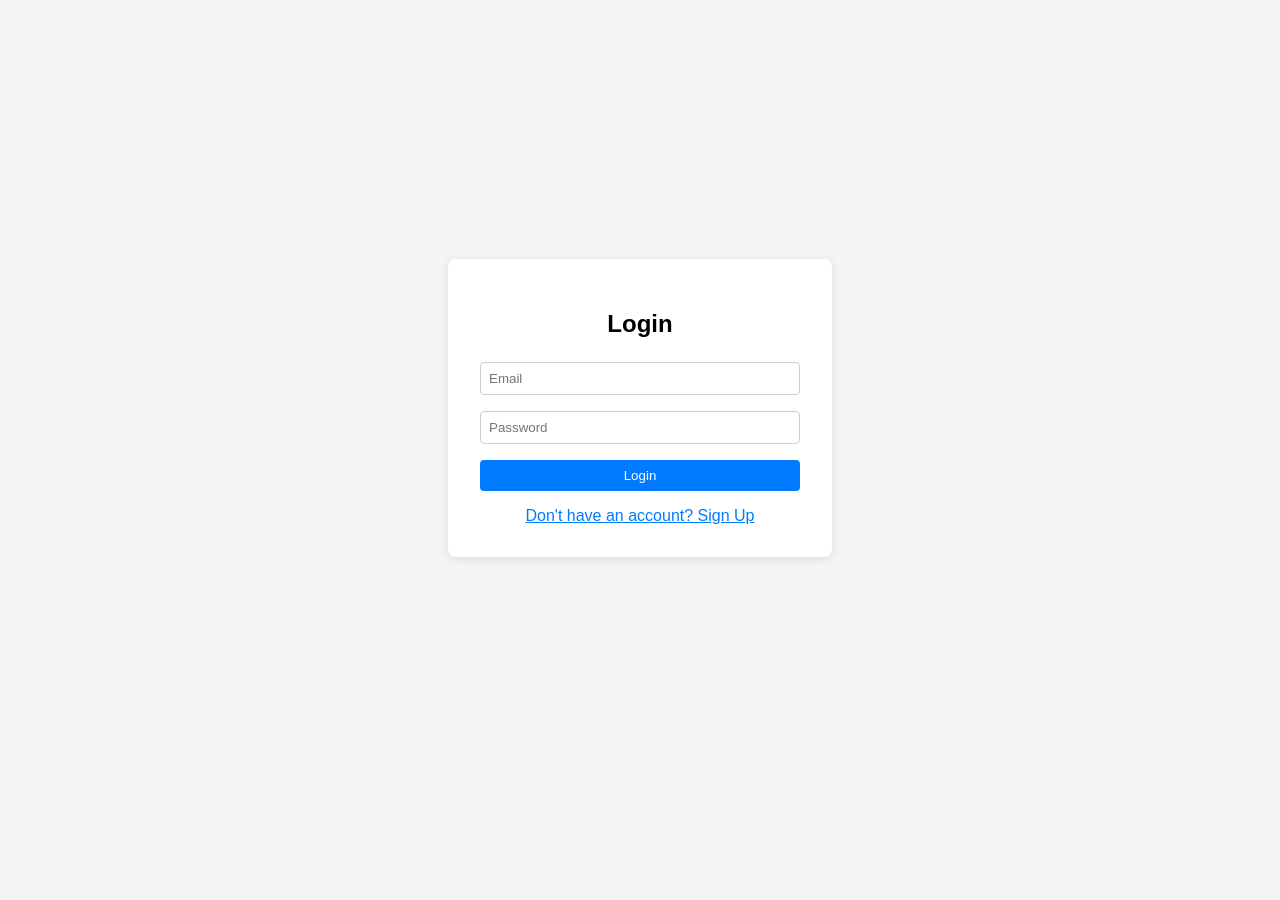
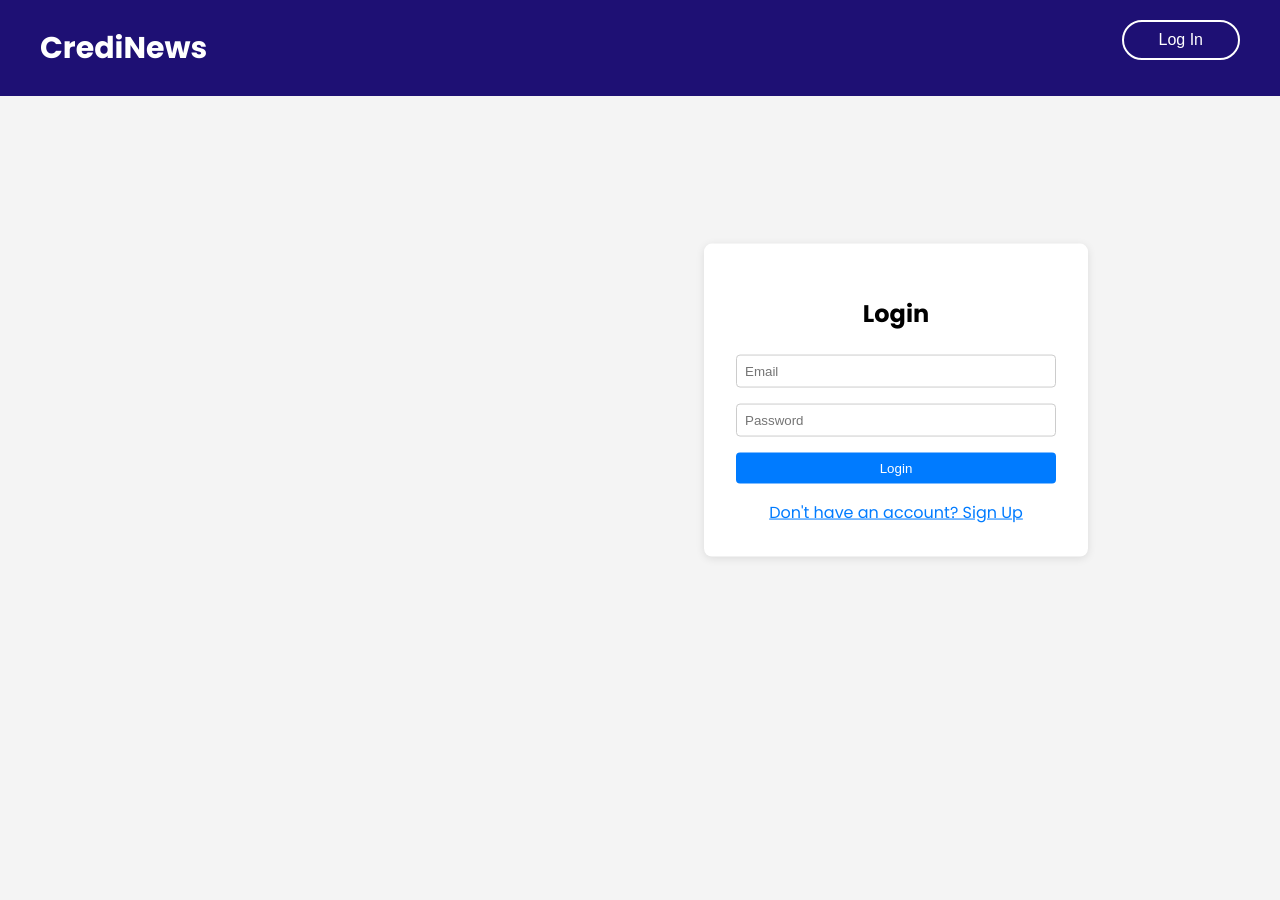
Before and after one commit to MojicaMhace/CrediNews, a PHP site: page / in a window 1280 px wide. Before the commit the page ends 559 px from the top, so only its background shows below. Run offline with PHP 8.4, Linux system fonts and the light colour scheme.

Commit message:
Add index.php and update styles

```diff
--- /dev/null
+++ b/index.php
@@ -0,0 +1,69 @@
+<?php
+$host = 'localhost';
+$dbname = 'credinews_db';
+$username = 'root';
+$password = '';
+
+try {
+    $pdo = new PDO("mysql:host=$host;dbname=$dbname", $username, $password);
+    $pdo->setAttribute(PDO::ATTR_ERRMODE, PDO::ERRMODE_EXCEPTION);
+} catch (PDOException $e) {
+    die("Connection failed: " . $e->getMessage());
+}
+?>
+
+<!DOCTYPE html>
+<html lang="en">
+<head>
+    <meta charset="UTF-8">
+    <meta name="viewport" content="width=device-width, initial-scale=1.0">
+    <title>CrediNews - Login & Sign Up</title>
+    <link rel="stylesheet" href="style.css">
+    <link href="https://fonts.googleapis.com/css2?family=Poppins:wght@400;500;600;700&display=swap" rel="stylesheet">
+</head>
+<body>
+    <header>
+        <div class="header-container">
+            <a href="#" class="logo">CrediNews</a>
+            <div class="user-auth">
+                <button type="button" class="login-btn-modal">Log In</button>
+            </div>
+        </div>
+    </header>
+    <div class="container">
+        <!-- Login Form -->
+        <div id="login-form">
+            <h2>Login</h2>
+            <form>
+                <input type="email" placeholder="Email" required>
+                <input type="password" placeholder="Password" required>
+                <button type="submit">Login</button>
+            </form>
+            <div class="toggle-link" onclick="showSignUp()">Don't have an account? Sign Up</div>
+        </div>
+        </header>
+
+        <!-- Sign Up Form -->
+        <div id="signup-form" style="display:none;">
+            <h2>Sign Up</h2>
+            <form>
+                <input type="text" placeholder="Username" required>
+                <input type="email" placeholder="Email" required>
+                <input type="password" placeholder="Password" required>
+                <button type="submit">Sign Up</button>
+            </form>
+            <div class="toggle-link" onclick="showLogin()">Already have an account? Login</div>
+        </div>
+    </div>
+    <script>
+        function showSignUp() {
+            document.getElementById('login-form').style.display = 'none';
+            document.getElementById('signup-form').style.display = 'block';
+        }
+        function showLogin() {
+            document.getElementById('signup-form').style.display = 'none';
+            document.getElementById('login-form').style.display = 'block';
+        }
+    </script>
+</body>
+</html>
--- a/style.css
+++ b/style.css
@@ -1,32 +1,89 @@
+@import url('https://fonts.googleapis.com/css2?family=Poppins:wght@400;500;600;700&display=swap');
+
 body {
-            font-family: Arial, sans-serif;
+    font-family: 'Poppins', sans-serif;
     background: #f4f4f4;
     display: flex;
     justify-content: center;
     align-items: center;
     height: 100vh;
+    margin: 0;
+    padding-top: 100px;
 }
+
+header {
+    position: fixed;
+    top: 0;
+    left: 0;
+    width: 100%;
+    background: rgb(30, 16, 116);
+    z-index: 99;
+}
+
+.header-container {
+    max-width: 1200px;
+    margin: 0 auto;
+    padding: 20px;
+    display: flex;
+    justify-content: space-between;
+    align-items: center;
+}
+
+.logo {
+    font-size: 30px;
+    color: #ffffff;
+    text-decoration: none;
+    font-weight: 700;
+}
+
+.user-auth .login-btn-modal {
+    height: 40px;
+    padding: 0 35px;
+    background: transparent;
+    border: 2px solid #fff;
+    border-radius: 40px;
+    font-size: 16px;
+    color: #fff;
+    font-weight: 500;
+    cursor: pointer;
+    transition: .5s;
+}
+
+.user-auth .login-btn-modal:hover {
+    background: #da9292;
+    color: black;
+}
+
 .container {
+    position: absolute;
+    top: 50%;
+    right: 15%;
+    transform: translateY(-50%);
     background: #fff;
     padding: 2rem;
     border-radius: 8px;
-            box-shadow: 0 2px 8px rgba(0,0,0,0.1);
+    box-shadow: 0 2px 8px rgba(0, 0, 0, 0.1);
     width: 320px;
 }
+
+
 h2 {
     text-align: center;
-            margin-bottom: 1.5rem;
+    margin-bottom: 24px;
 }
+
 form {
     display: flex;
     flex-direction: column;
 }
+
 input[type="text"], input[type="email"], input[type="password"] {
-            padding: 0.5rem;
-            margin-bottom: 1rem;
+    padding: 8px;
+    margin-bottom: 16px;
     border: 1px solid #ccc;
     border-radius: 4px;
 }
+
 button {
     padding: 0.5rem;
     background: #007bff;
@@ -34,8 +91,9 @@
     border: none;
     border-radius: 4px;
     cursor: pointer;
-            margin-bottom: 1rem;
+    margin-bottom: 16px;
 }
+
 .toggle-link {
     text-align: center;
     color: #007bff;
```
Lines whose indentation alone changed are shown as unchanged.
